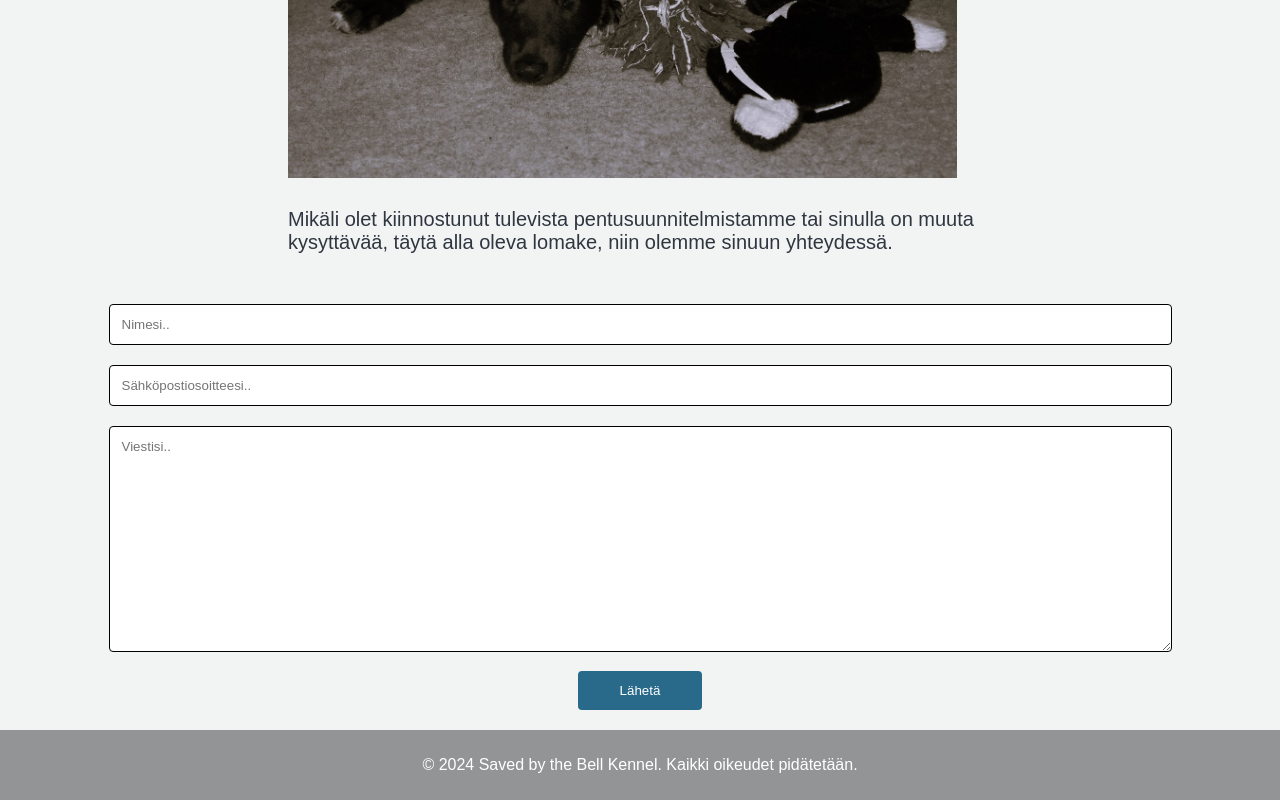
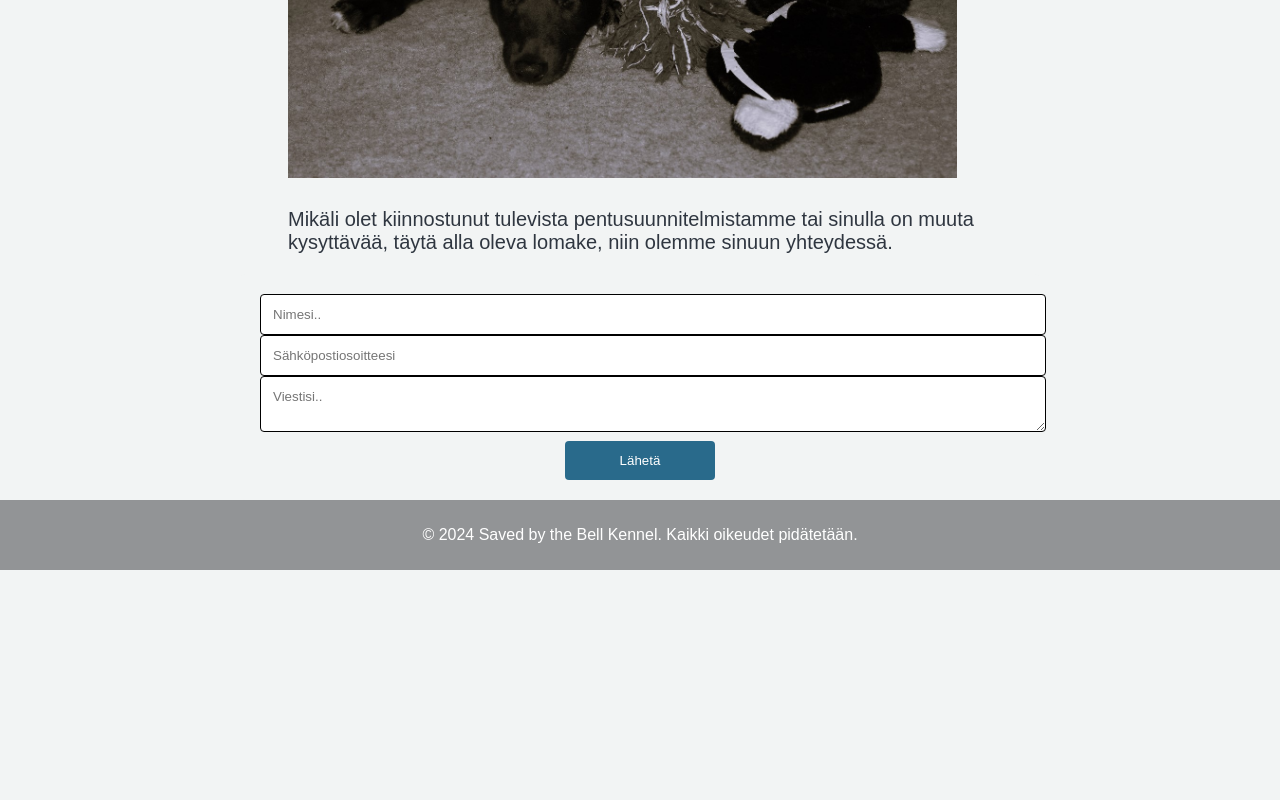
Before and after one commit to Heinirai/kennel, a plain HTML site: page Suunnitelmat.html in a window 1280 px wide. Shown: the part 1128-1928 px from the top of the page. After the commit the page ends 1698 px from the top, so only its background shows below. Drawn offline with Linux system fonts and the light colour scheme.

Commit message:
Add files via upload

```diff
--- a/Suunnitelmat.html
+++ b/Suunnitelmat.html
@@ -37,24 +37,16 @@
 
     <div class="container">
         <form action="/action_page.php">
-            <div class="col-75">
-              <input type="text" id="fname" name="nimi" placeholder="Nimesi..">
-            </div>
-            <div class="col-75">
-              <input type="text" id="sposti" name="sähköposti" placeholder="Sähköpostiosoitteesi..">
-          </div>
-            <div class="col-75">
-              <textarea id="viesti" name="viesti" placeholder="Viestisi.." style="height:200px"></textarea>
-            </div>
-          <div class="row">
+
+            <input type="text" id="fname" name="firstname" placeholder="Nimesi..">
+
+            <input type="text" id="sposti" name="sposti" placeholder="Sähköpostiosoitteesi">
+            <textarea id="subject" name="subject" placeholder="Viestisi.."></textarea>
             <input type="submit" value="Lähetä">
-          </div>
         </form>
-      </div>
-
+    </div>
     <footer>
         <p>© 2024 Saved by the Bell Kennel. Kaikki oikeudet pidätetään.</p>
     </footer>
-
 </body>
 </html>
--- a/tyyli.css
+++ b/tyyli.css
@@ -85,7 +85,7 @@ section img {
 }
 
 input[type=text], select, textarea {
-  width: 85%;
+  width: 100%;
   padding: 12px;
   border: 1px solid;
   border-radius: 4px;
@@ -106,16 +106,11 @@ input[type=submit] {
   border-radius: 4px;
   cursor: pointer;
   margin-top: 5px;
-  width: 10%;
+  width: 100%;
+  max-width: 150px;
   text-align: center;
   }
 
-.col-75 {
-  border-style: none;
-  text-align: center;
-  padding: 10px;
-
-}
 .container {
   border-radius: 5px;
   background-color: #F2F4F4;
@@ -123,6 +118,9 @@ input[type=submit] {
   border-color: white;
   border-style: none;
   text-align: center;
+  width: 100%;
+  max-width: 800px;
+  margin: 0 auto;
 }
 
 .row {
@@ -150,18 +148,17 @@ footer {
     header {
         font-size: 25px;
     }
-    .col-75, textarea {
-      width: 85%;
-      margin-top: 0;
+
+  input[type=submit] {
+   width: 50%;
   }
- input[type=submit] {
-  width: 20%;
- }
+
  ul {
   flex-direction: column;
   align-items: center;
 }
 }
+
 @media only screen and (min-width: 1025px) {
     section{
                width: 55%;
```
Lines whose indentation alone changed are shown as unchanged.
